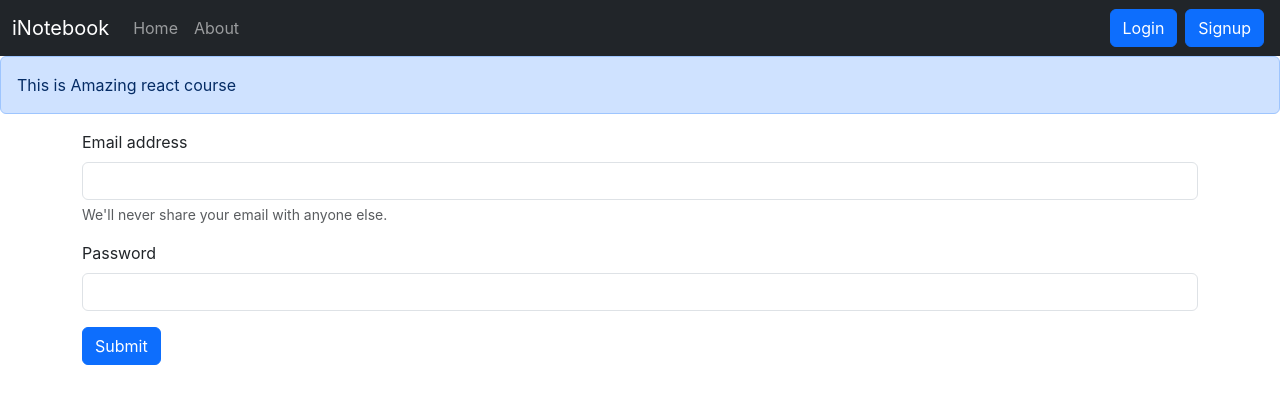
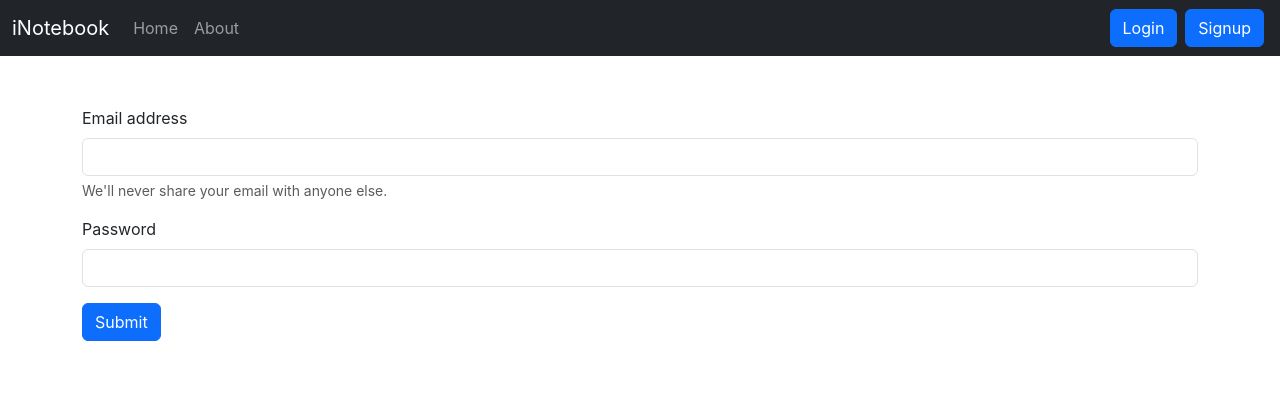
Before and after one commit to adityayadav176/inotebook-frountend, a React (Create React App) app: page /login in a window 1280 px wide. Shown: the top 404 px of the page. Built offline with nearby package versions, Linux system fonts and the light colour scheme.

Commit message:
Adding Alert to Login, Signup and notes Components

```diff
--- a/src/App.js
+++ b/src/App.js
@@ -12,20 +12,34 @@ import NoteState from './context/notes/NoteState';
 import Alert from './components/Alert';
 import Signup from './components/Signup';
 import Login from './components/login';
+import { useState } from 'react'
+
 
 function App() {
+  const [alert, setAlert] = useState(null);
+
+   const showAlert = (message, type) => {
+    setAlert({
+      msg: message,
+      type: type
+    });
+
+    setTimeout(() => {
+      setAlert(null);
+    }, 2000);
+  };
   return (
     <>
     <NoteState>
      <Router>
   <Navbar/>
-  <Alert message="This is Amazing react course"/>
+  <Alert alert={alert}/>
   <div className="container">
   <Routes>
-    <Route path="/" element={<Home />} />
-    <Route path="/about" element={<About />} />
-    <Route path="/login" element={<Login/>} />
-    <Route path="/signup" element={<Signup />} />
+    <Route path="/" element={<Home showAlert={showAlert}/>} />
+    <Route path="/about" element={<About showAlert={showAlert}/>} />
+    <Route path="/login" element={<Login showAlert={showAlert}/>} />
+    <Route path="/signup" element={<Signup showAlert={showAlert}/>} />
   </Routes>
   </div>
 </Router>
--- a/src/components/Alert.js
+++ b/src/components/Alert.js
@@ -1,13 +1,27 @@
-import React from 'react'
+import React from 'react';
 
 function Alert(props) {
-    return (
-        <div>
-            <div className="alert alert-primary" role="alert">
-                {props.message}
-            </div>
+  const capitalize = (word) => {
+    if (!word) return "";
+    if(word === "danger"){
+        word = "error"
+    }
+    const lower = word.toLowerCase();
+    return lower.charAt(0).toUpperCase() + lower.slice(1);
+  };
+
+  return (
+    <div style={{ height: '50px' }}>
+      {props.alert && (
+        <div
+          className={`alert alert-${props.alert.type} alert-dismissible fade show`}
+          role="alert"
+        >
+          <strong>{capitalize(props.alert.type)}</strong>: {props.alert.msg}
         </div>
-    )
+      )}
+    </div>
+  );
 }
 
-export default Alert
+export default Alert;
--- a/src/components/Home.js
+++ b/src/components/Home.js
@@ -1,11 +1,11 @@
 import Notes from './Notes';
 
 
-function Home() {
-
+function Home(props) {
+  const {showAlert} = props
   return (
     <div>
-      <Notes/>
+      <Notes showAlert={showAlert}/>
     </div>
   )
 }
--- a/src/components/NoteItem.js
+++ b/src/components/NoteItem.js
@@ -11,7 +11,7 @@ const NoteItem = (props) => {
                 <div className="card-body">
                     <div className="d-flex align-items-center">
                         <h5 className="card-title">{note.title}</h5>
-                        <i className="far fa-trash-alt mx-2" onClick={()=>{deleteNote(note._id)}}></i>
+                        <i className="far fa-trash-alt mx-2" onClick={()=>{deleteNote(note._id);  props.showAlert("Deleted successfully", "success")}}></i>
                         <i className="fa-solid fa-file-pen " onClick={()=>{updateNote(note)}}></i>
                     </div>
                     <p className="card-text">  {note.description}</p>
--- a/src/components/Notes.js
+++ b/src/components/Notes.js
@@ -3,7 +3,7 @@ import noteContext from '../context/notes/noteContext';
 import NoteItem from './NoteItem';
 import AddNote from './NotesAdd';
 
-const Notes = () => {
+const Notes = (props) => {
   const context = useContext(noteContext);
   const { notes, getNotes, editNote } = context;
 
@@ -23,6 +23,7 @@ const Notes = () => {
   const handleClick = (e) => {
     refClose.current.click();
     editNote(note.id, note.etitle, note.eDescription, note.etag);
+    props.showAlert("Updated successfully", "success");
   }
 
   const onChange = (e) => {
@@ -31,7 +32,7 @@ const Notes = () => {
 
   return (
     <>
-      <AddNote />
+      <AddNote showAlert={props.showAlert}/>
       <button ref={ref} type="button" className="btn btn-primary d-none" data-bs-toggle="modal" data-bs-target="#exampleModal">
         Launch demo modal
       </button>
@@ -73,7 +74,7 @@ const Notes = () => {
         {notes.length===0 && 'No notes to display'}
         </div>
         {notes.map((note) => {
-          return <NoteItem key={note._id} updateNote={updateNote} note={note} />
+          return <NoteItem key={note._id} updateNote={updateNote} note={note} showAlert={props.showAlert}/>
         })}
       </div>
     </>
--- a/src/components/NotesAdd.js
+++ b/src/components/NotesAdd.js
@@ -2,7 +2,7 @@ import React, {useContext, useState} from 'react'
 
 import noteContext from '../context/notes/noteContext';
 
-const NotesAdd = () => {
+const NotesAdd = (props) => {
     const context = useContext(noteContext);
     const { addNote } = context;
     const [note, setNote] = useState({title:"", Description:"", tag:""})
@@ -11,6 +11,7 @@ const NotesAdd = () => {
       addNote(note.title, note.Description, note.tag);
       e.preventDefault();
       setNote({title:"", Description:"", tag:""})
+         props.showAlert("Added successfully", "success");
     }
     const onChange = (e) => {
       setNote({...note, [e.target.name]: e.target.value})
--- a/src/components/Signup.js
+++ b/src/components/Signup.js
@@ -1,7 +1,7 @@
 import React, {useState} from 'react'
 import { useNavigate } from 'react-router-dom'
 
-const Signup = () => {
+const Signup = (props) => {
   const [credentials, setCredentials] = useState({name: "", email: "", password: "", cpassword: ""});
      let navigate = useNavigate();
     const handleSubmit = async (e)=>{
@@ -21,9 +21,10 @@ const Signup = () => {
             // redirect
             localStorage.setItem('token', json.authtoken);
             navigate("/")
+            props.showAlert("Account Created Successfully", "success" )
         }
         else{
-            alert("Invalid Credentials");
+            props.showAlert("Invalid Details", "danger" )
         }
 
     }
@@ -48,7 +49,7 @@ const Signup = () => {
         </div>
         <div className="mb-3">
           <label htmlFor="cPassword" className="form-label">Confirm Password</label>
-          <input type="cpassword" className="form-control" id="cPassword" name='cpassword' onChange={onChange} minLength={8}  required/>
+          <input type="password" className="form-control" id="cPassword" name='cpassword' onChange={onChange} minLength={8}  required/>
         </div>
         <button type="submit" className="btn btn-primary">Submit</button>
       </form>
--- a/src/components/login.js
+++ b/src/components/login.js
@@ -1,7 +1,7 @@
 import React, {useState} from 'react'
 import { useNavigate } from 'react-router-dom'
 
-const Login = () => {
+const Login = (props) => {
    const [credentials, setCredentials] = useState({email: "", password: ""});
     let navigate = useNavigate();
 
@@ -20,9 +20,10 @@ const Login = () => {
             // redirect
             localStorage.setItem('token', json.authtoken);
             navigate("/")
+              props.showAlert("Logged in Successfully", "success" )
         }
         else{
-            alert("Invalid Credentials");
+            props.showAlert("Invalid Credentials", "danger" )
         }
 
     }
```
